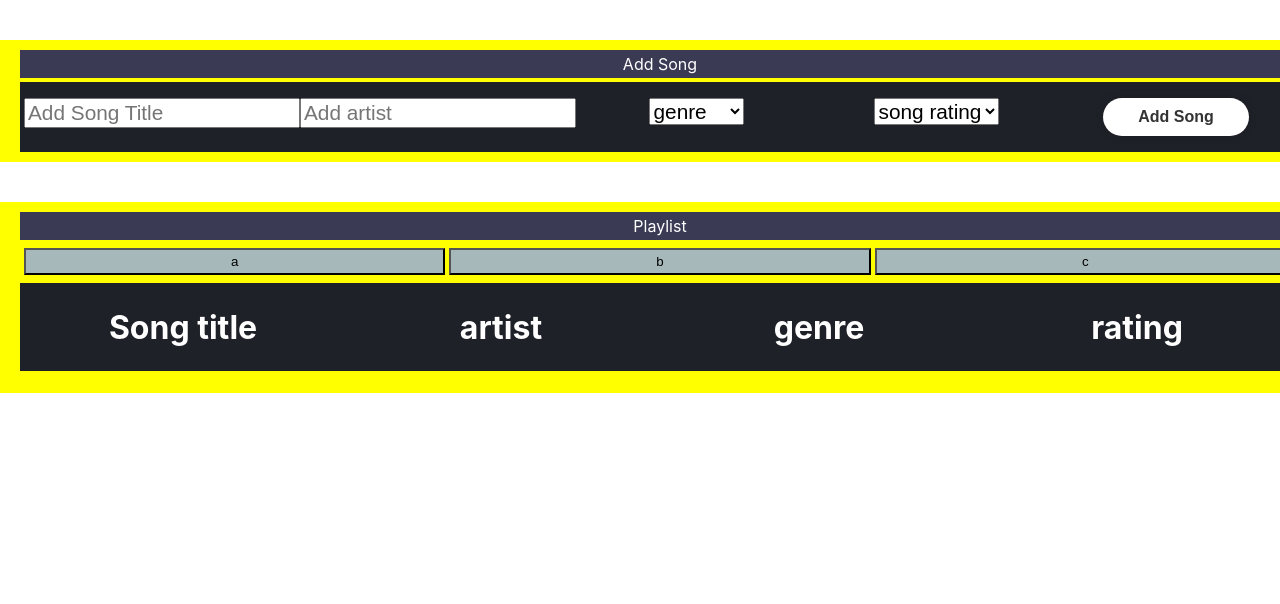
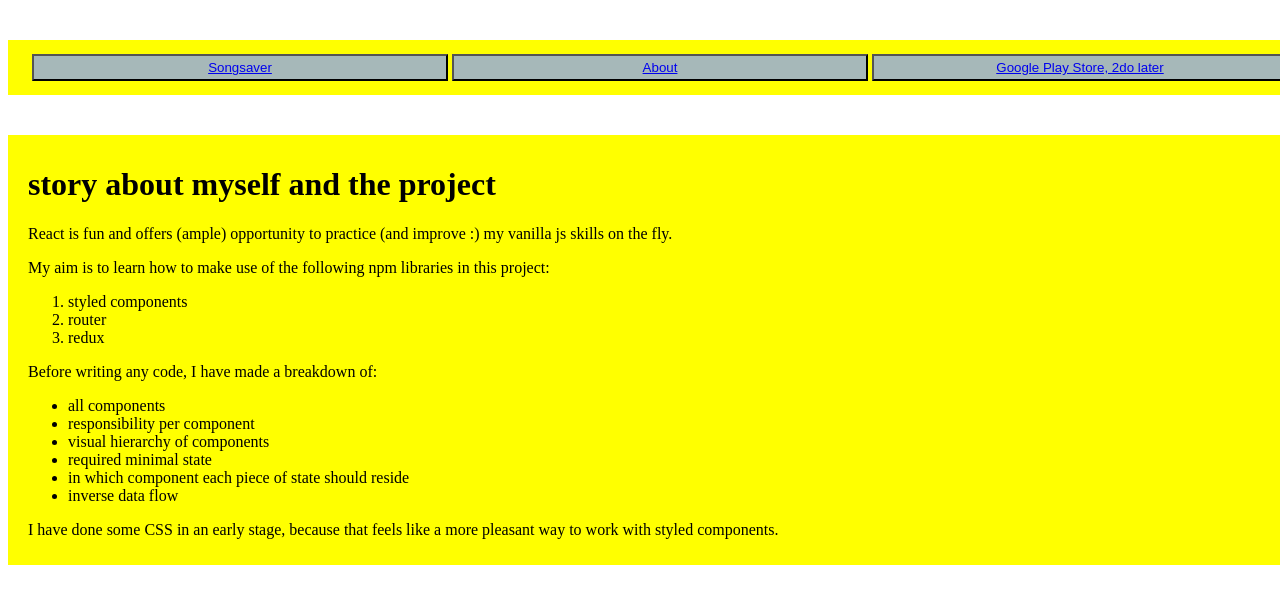
Before and after one commit to davidjfk/011_songsaver_app, a React (Create React App) app: page /about in a window 1280 px wide. Shown: the top 604 px of the page. Built offline with nearby package versions, Linux system fonts and the light colour scheme.

Commit message:
minor textual updates and cleanup

```diff
--- a/package.json
+++ b/package.json
@@ -8,6 +8,7 @@
     "@testing-library/user-event": "^13.5.0",
     "react": "^18.1.0",
     "react-dom": "^18.1.0",
+    "react-router-dom": "^6.3.0",
     "react-scripts": "5.0.1",
     "styled-components": "^5.3.5",
     "web-vitals": "^2.1.4"
--- a/src/App.js
+++ b/src/App.js
@@ -1,74 +1,27 @@
 // import logo from './logo.svg';
-import {Container} from './components/styles/Container.styled'
-import AddSong from './components/AddSong.js'
-import Playlist from './components/Playlist.js'
-import './App.css';
+// import React from 'react'
+import {Routes, Route} from 'react-router-dom';
+import Navigation from './components/Navigation'
 
-import { useState } from 'react'
-
-function App() {
-
-  const [playlist, setPlaylist] = useState( [] )
-
-
-  // sample data:
-  //   [
-  //     {
-  //         id: 1,
-  //         title: "ACDC" ,
-  //         artist: "blah" ,
-  //         genre: "foo",
-  //         rating: 5,
-  //     },
-  //     {
-  //         id: 2,
-  //         title: "Rolling Stones" ,
-  //         artist: "die" ,
-  //         genre: "bar",
-  //         rating: 5,
-  //     },
-  //     {
-  //         id: 3,
-  //         title: "Beatles" ,
-  //         artist: "bla" ,
-  //         genre: "foo",
-  //         rating: 5,
-  //     },
-  //     {
-  //         id: 4,
-  //         title: "Queen" ,
-  //         artist: "die" ,
-  //         genre: "bar",
-  //         rating: 5,
-  //     }
-  // ]
-
-  const addNewSongToPlaylist = ({title, artist,  genre, rating}) => {
-    console.log('click arrived in App.js')
-    // console.log(`new song: ${newSong}`)
-    console.log(`title: ${title}`)
-
-      const id = Math.floor(Math.random() * 100000) + 1;
-      // const newSongOnPlaylist = {id, title, artist, genre, rating };
-
-
-      // const newSongOnPlaylist = {id:5, title: "foo", artist:"bar", genre:"yeah", rating:"whoo" };
-      const newSongOnPlaylist = {id, title, artist, genre, rating};
-
-      const newPlaylist = [...playlist]
-      newPlaylist.push(newSongOnPlaylist)
-
-      setPlaylist(newPlaylist);
-  }
+import Songsaver from './components/Songsaver';
+import About from './components/About';
+import GooglePlayStore from './components/GooglePlayStore';
 
 
 
+const App = () => {
   return (
-    <>
-      <AddSong onAddNewSong={addNewSongToPlaylist}/>
-      <Playlist playlist={playlist}/>
-    </>
-  );
+    <div>
+      <Navigation />
+      <main>
+        <Routes>
+          <Route path='/songsaver' element={<Songsaver />} />
+          <Route path='/about' element={<About />} />
+          <Route path='/googleplaystore' element={<GooglePlayStore />}/>
+        </Routes>
+      </main>
+    </div>
+  )
 }
 
-export default App;
+export default App
--- /dev/null
+++ b/src/components/About.js
@@ -0,0 +1,38 @@
+import React from 'react'
+import { Container } from './styles/Container.styled'
+
+const About = () => {
+  return (
+    <Container>
+      <h1>story about myself and the project</h1>
+        <p>
+          React is fun and offers (ample) opportunity to practice (and improve  :)  my vanilla js skills on the fly.
+        </p>
+
+        <p>
+          My aim is to learn how to make use of the following npm libraries in this project:
+          <ol>
+          <li>styled components</li>
+          <li>router</li>
+          <li>redux</li>
+          </ol>
+        </p>
+
+        <p>
+          Before writing any code, I have made a breakdown of:
+          <ul>
+           <li>all components</li>
+           <li>responsibility per component</li>
+           <li>visual hierarchy of components</li>
+           <li>required minimal state</li>
+           <li>in which component each piece of state should reside</li>
+           <li>inverse data flow</li>
+          </ul>
+          I have done some CSS in an early stage, because that feels like a more pleasant way to work with styled components.
+        </p>
+
+    </Container>
+  )
+}
+
+export default About
--- /dev/null
+++ b/src/components/GooglePlayStore.js
@@ -0,0 +1,5 @@
+const GooglePlayStore = () => {
+    return <h1>Google Play Store</h1>;
+  };
+
+  export default GooglePlayStore;
--- /dev/null
+++ b/src/components/Navigation.js
@@ -0,0 +1,47 @@
+import { NavLink } from 'react-router-dom';
+import {StyledNavigation}  from './styles/Navigation.styled';
+import {NavigationArea, Button1, Button2, Button3} from './styles/GridNavigation.styled'
+import {Container} from './styles/Container.styled'
+
+const Navigation = () => {
+  return (
+      <>
+      <Container>
+          <NavigationArea>
+              <Button1>
+                <NavLink  to='/songsaver'>
+                  Songsaver
+                </NavLink>
+              </Button1>
+              <Button2>
+                <NavLink  to='/about'>
+                  About
+                </NavLink>
+              </Button2>
+              <Button3>
+                <NavLink to='/about'>
+                  Google Play Store, 2do later
+                </NavLink>
+              </Button3>
+          </NavigationArea>
+      </Container>
+      </>
+   )
+
+
+
+
+
+  //   <StyledNavigation>
+  //         <NavLink  to='/songsaver'>
+  //           Songsaver
+  //         </NavLink>
+
+  //         <NavLink  to='/about'>
+  //           About
+  //         </NavLink>
+  //   </StyledNavigation>
+  // );
+};
+
+export default Navigation;
--- /dev/null
+++ b/src/components/Songsaver.js
@@ -0,0 +1,72 @@
+import AddSong from '../components/AddSong.js'
+import Playlist from '../components/Playlist.js'
+
+
+import { useState } from 'react'
+
+function Songsaver() {
+
+  const [playlist, setPlaylist] = useState( [] )
+
+
+  // sample data:
+  //   [
+  //     {
+  //         id: 1,
+  //         title: "ACDC" ,
+  //         artist: "blah" ,
+  //         genre: "foo",
+  //         rating: 5,
+  //     },
+  //     {
+  //         id: 2,
+  //         title: "Rolling Stones" ,
+  //         artist: "die" ,
+  //         genre: "bar",
+  //         rating: 5,
+  //     },
+  //     {
+  //         id: 3,
+  //         title: "Beatles" ,
+  //         artist: "bla" ,
+  //         genre: "foo",
+  //         rating: 5,
+  //     },
+  //     {
+  //         id: 4,
+  //         title: "Queen" ,
+  //         artist: "die" ,
+  //         genre: "bar",
+  //         rating: 5,
+  //     }
+  // ]
+
+  const addNewSongToPlaylist = ({title, artist,  genre, rating}) => {
+    console.log('click arrived in App.js')
+    // console.log(`new song: ${newSong}`)
+    console.log(`title: ${title}`)
+
+      const id = Math.floor(Math.random() * 100000) + 1;
+      // const newSongOnPlaylist = {id, title, artist, genre, rating };
+
+
+      // const newSongOnPlaylist = {id:5, title: "foo", artist:"bar", genre:"yeah", rating:"whoo" };
+      const newSongOnPlaylist = {id, title, artist, genre, rating};
+
+      const newPlaylist = [...playlist]
+      newPlaylist.push(newSongOnPlaylist)
+
+      setPlaylist(newPlaylist);
+  }
+
+
+
+  return (
+    <>
+      <AddSong onAddNewSong={addNewSongToPlaylist}/>
+      <Playlist playlist={playlist}/>
+    </>
+  );
+}
+
+export default Songsaver;
--- /dev/null
+++ b/src/components/styles/GridNavigation.styled.js
@@ -0,0 +1,42 @@
+import styled from "styled-components";
+
+export const StyledGridNavigation = styled.div`
+  display: grid;
+  height: 30%;
+  color: white;
+
+  grid-template-areas:
+      "navigation navigation navigation navigation"
+      ;
+  text-align: center;
+  grid-gap: 0.25rem;
+
+`;
+
+export const NavigationArea = styled.nav`
+  grid-area: navigation;
+  display: flex;
+  justify-content: center;
+  align-items: center;
+  gap: 0.25rem;
+  padding: 0.25rem;
+  align-items: center;
+`;
+
+export const Button1 = styled.button`
+  background: #a6b8b9;
+  padding: 0.25rem;
+  width: 100%;
+  height: 100%;
+`;
+export const Button2 = styled(Button1)``;
+export const Button3 = styled(Button1)``;
+
+
+export const Row = styled.div`
+  display: flex;
+`
+
+export const Column = styled.div`
+  flex: 1;
+`
--- /dev/null
+++ b/src/components/styles/Navigation.styled.js
@@ -0,0 +1,7 @@
+import styled from 'styled-components'
+
+export const StyledNavigation = styled.nav`
+    & li {
+        display: flex;
+    }
+`;
--- a/src/index.js
+++ b/src/index.js
@@ -1,14 +1,15 @@
 import React from 'react';
-import ReactDOM from 'react-dom/client';
-import './index.css';
+import ReactDOM from 'react-dom';
+import {BrowserRouter} from 'react-router-dom';
+
 import App from './App';
 import reportWebVitals from './reportWebVitals';
 
 const root = ReactDOM.createRoot(document.getElementById('root'));
 root.render(
-  <React.StrictMode>
-    <App />
-  </React.StrictMode>
+  <BrowserRouter>
+      <App />
+  </BrowserRouter>
 );
 
 // If you want to start measuring performance in your app, pass a function
```
Also changed, not shown: 1 other file (tests, documents, lock files or other folders).
